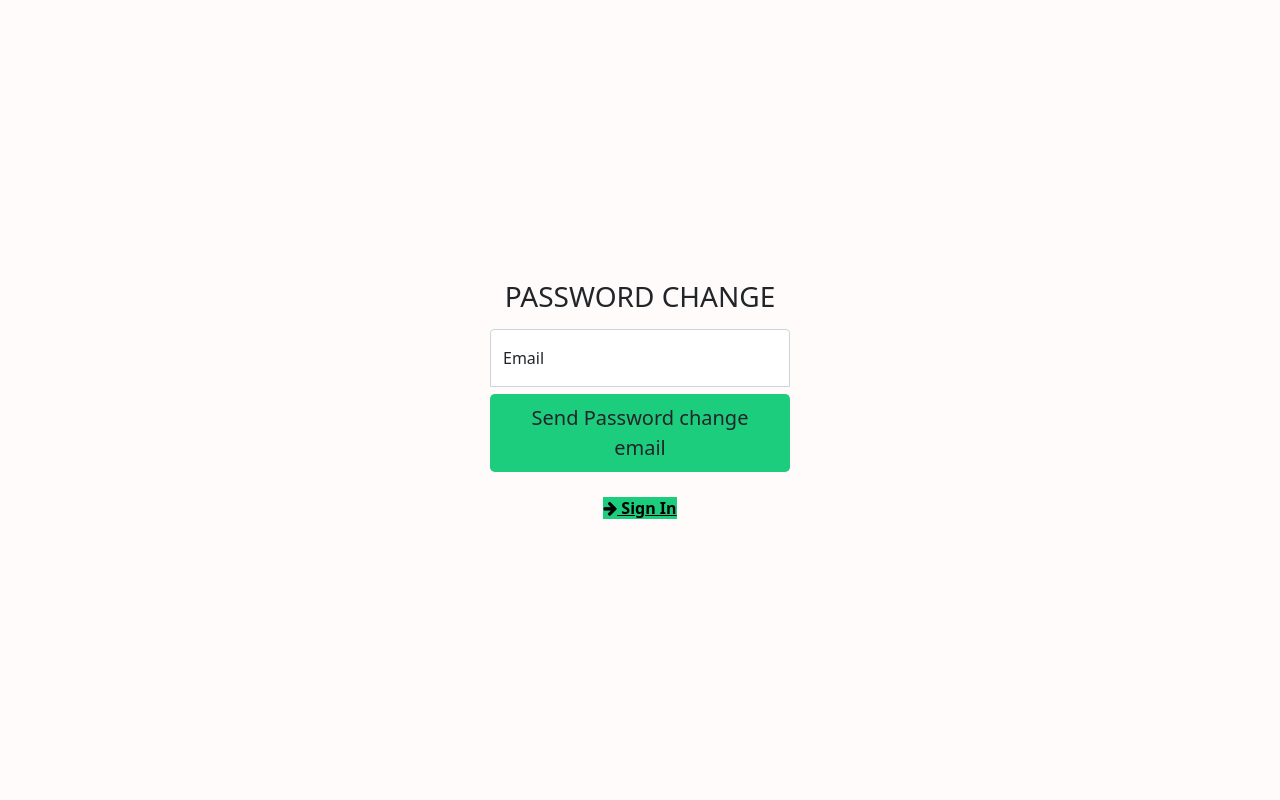
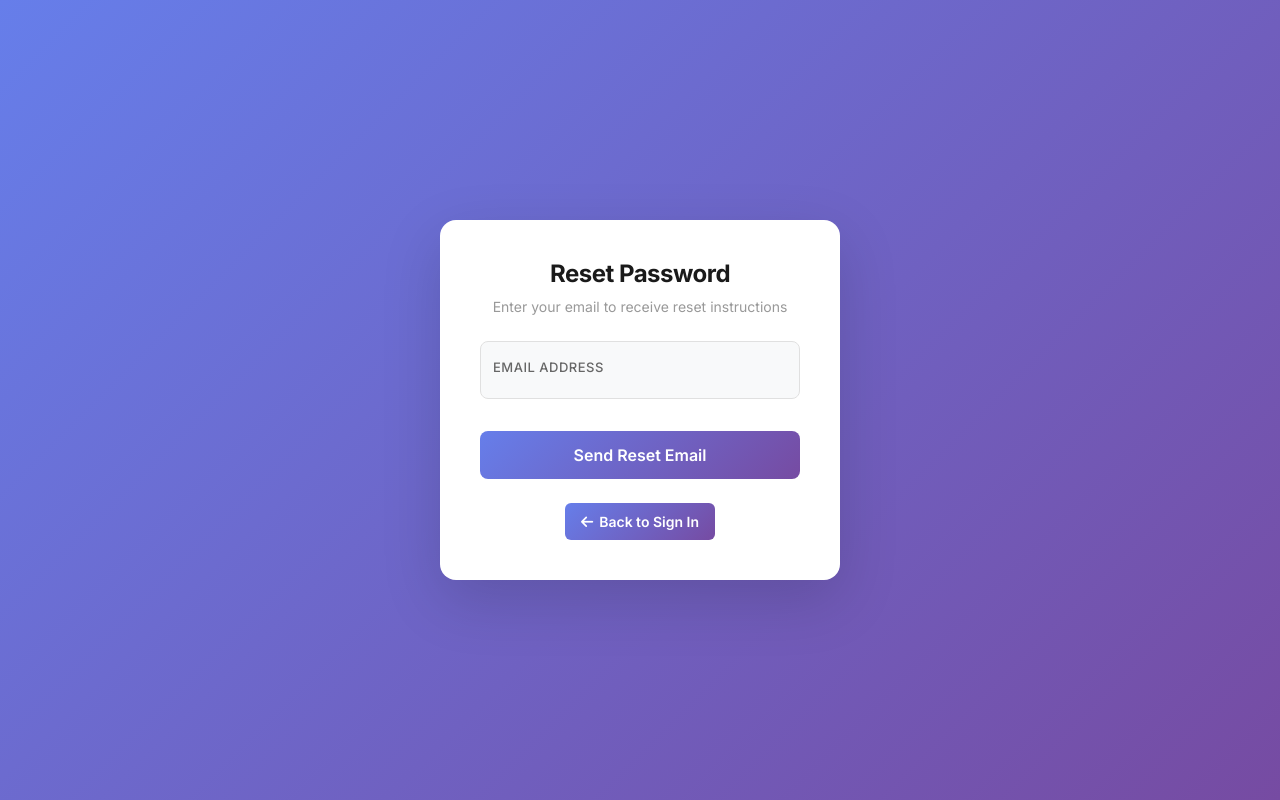
Before and after one commit to sheikhwasimuddin/DataSnap, a Flask app: page /passchange in a window 1280 px wide. Run offline with Flask 2, Linux system fonts and the light colour scheme.

Commit message:
2 commit

```diff
--- a/static/imp.txt
+++ /dev/null
@@ -1 +0,0 @@
-!Important
--- a/templates/passwordchange.html
+++ b/templates/passwordchange.html
@@ -1,110 +1,178 @@
-
 <!doctype html>
 <html lang="en">
 <head>
   <meta charset="utf-8">
   <meta name="viewport" content="width=device-width, initial-scale=1">
-    <meta name="description" content="">
-    <meta name="author" content="Mark Otto, Jacob Thornton, and Bootstrap contributors">
-    <meta name="generator" content="Hugo 0.88.1">
   <title>Password Change | DataSnap</title>
   <link rel="shortcut icon" href="{{url_for('static',filename='favicon.png')}}" type="image/x-icon">
-    <link rel="canonical" href="https://getbootstrap.com/docs/5.1/examples/sign-in/">
-
-
-
-    <!-- Bootstrap core CSS -->
-
-
-    <!-- Favicons -->
-
   <link href="https://cdn.jsdelivr.net/npm/bootstrap@5.1.3/dist/css/bootstrap.min.css" rel="stylesheet" integrity="sha384-1BmE4kWBq78iYhFldvKuhfTAU6auU8tT94WrHftjDbrCEXSU1oBoqyl2QvZ6jIW3" crossorigin="anonymous">
-<meta name="theme-color" content="#7952b3">
-<link rel="stylesheet" href="https://cdnjs.cloudflare.com/ajax/libs/font-awesome/4.7.0/css/font-awesome.min.css">
-
+  <link rel="stylesheet" href="https://cdnjs.cloudflare.com/ajax/libs/font-awesome/6.0.0/css/all.min.css">
+  <link href="https://fonts.googleapis.com/css2?family=Inter:wght@400;500;600;700&display=swap" rel="stylesheet">
 
   <style>
-        html,
-body {
+    * {
+      font-family: 'Inter', -apple-system, BlinkMacSystemFont, 'Segoe UI', sans-serif;
+    }
+
+    html, body {
       height: 100%;
+      margin: 0;
+      padding: 0;
     }
 
     body {
       display: flex;
       align-items: center;
-  padding-top: 40px;
-  padding-bottom: 40px;
-  background-color: #fffbfb;
+      justify-content: center;
+      padding: 20px;
+      background: linear-gradient(135deg, #667eea 0%, #764ba2 100%);
+      min-height: 100vh;
     }
 
     .form-signin {
       width: 100%;
-  max-width: 330px;
-  padding: 15px;
+      max-width: 400px;
+      padding: 0;
       margin: auto;
     }
 
-.form-signin .checkbox {
-  font-weight: 400;
+    .card {
+      border: none;
+      border-radius: 16px;
+      box-shadow: 0 20px 60px rgba(0, 0, 0, 0.15);
+      background: white;
+      overflow: hidden;
     }
 
-.form-signin .form-floating:focus-within {
-  z-index: 2;
+    .card-body {
+      padding: 40px;
     }
 
-.form-signin input[type="email"] {
-  margin-bottom: -1px;
-  border-bottom-right-radius: 0;
-  border-bottom-left-radius: 0;
+    h1 {
+      color: #1a1a1a;
+      font-size: 24px;
+      font-weight: 700;
+      margin-bottom: 8px;
+      letter-spacing: -0.5px;
     }
 
-.form-signin input[type="password"] {
-  margin-bottom: 10px;
-  border-top-left-radius: 0;
-  border-top-right-radius: 0;
-}
-      .bd-placeholder-img {
-        font-size: 1.125rem;
-        text-anchor: middle;
-        -webkit-user-select: none;
-        -moz-user-select: none;
-        user-select: none;
+    .form-floating > label {
+      color: #666;
+      font-size: 13px;
+      font-weight: 500;
+      text-transform: uppercase;
+      letter-spacing: 0.5px;
     }
 
-      @media (min-width: 768px) {
-        .bd-placeholder-img-lg {
-          font-size: 3.5rem;
+    .form-floating > .form-control:focus ~ label,
+    .form-floating > .form-control:not(:placeholder-shown) ~ label {
+      color: #667eea;
     }
+
+    .form-control {
+      border-radius: 8px;
+      border: 1px solid #e0e0e0;
+      padding: 12px 16px;
+      font-size: 15px;
+      transition: all 0.3s ease;
+      background-color: #f8f9fa;
+    }
+
+    .form-control:focus {
+      border-color: #667eea;
+      background-color: #fff;
+      box-shadow: 0 0 0 3px rgba(102, 126, 234, 0.1);
+    }
+
+    .btn-submit {
+      width: 100%;
+      padding: 12px 16px;
+      font-size: 16px;
+      font-weight: 600;
+      border-radius: 8px;
+      border: none;
+      background: linear-gradient(135deg, #667eea 0%, #764ba2 100%);
+      color: white;
+      cursor: pointer;
+      transition: all 0.3s ease;
+      margin-top: 24px;
+    }
+
+    .btn-submit:hover {
+      transform: translateY(-2px);
+      box-shadow: 0 10px 30px rgba(102, 126, 234, 0.3);
+    }
+
+    .alert {
+      border: none;
+      border-radius: 8px;
+      margin-bottom: 24px;
+      font-size: 14px;
+    }
+
+    .alert-success {
+      background-color: #d4edda;
+      color: #155724;
+    }
+
+    .links-container {
+      display: flex;
+      justify-content: center;
+      gap: 12px;
+      margin-top: 24px;
+      flex-wrap: wrap;
+    }
+
+    .links-container a {
+      color: white;
+      text-decoration: none;
+      font-size: 14px;
+      font-weight: 600;
+      padding: 8px 16px;
+      background: linear-gradient(135deg, #667eea 0%, #764ba2 100%);
+      border-radius: 6px;
+      transition: all 0.3s ease;
+      display: inline-flex;
+      align-items: center;
+      gap: 6px;
+    }
+
+    .links-container a:hover {
+      transform: translateY(-2px);
+      box-shadow: 0 8px 20px rgba(102, 126, 234, 0.3);
+      color: white;
     }
   </style>
-
-
-    <!-- Custom styles for this template -->
-    <link href="signin.css" rel="stylesheet">
 </head>
 <body class="text-center">
+  <main class="form-signin">
+    <div class="card">
+      <div class="card-body">
+        {% if val == 'true'%}
+        <div class="alert alert-success" role="alert">
+          Check your inbox for the password reset email!
+        </div>
+        {%endif %}
 
-<main class="form-signin">
-    {% if val == 'true'%}
-    <div class="alert alert-success row" role="alert">
-        Check You Inbox for password reset email and change your passsword!!
-      </div>
-      {%else %}
-      {% endif %}
         <form action="/passchange" method="post">
-    <h1 class="h3 mb-3 fw-normal">PASSWORD CHANGE</h1>
+          <h1>Reset Password</h1>
+          <p style="color: #999; font-size: 14px; margin-bottom: 24px;">Enter your email to receive reset instructions</p>
 
           <div class="form-floating my-2">
             <input type="email" class="form-control" name="pass_change_email" placeholder="name@example.com" required>
-      <label for="floatingInput">Email</label>
+            <label for="floatingInput">Email Address</label>
           </div>
-    <button class="w-100 btn btn-lg" type="submit" style="background-color: #1dcd7e;">Send Password change email</button><br><br>
+
+          <button class="btn-submit" type="submit">Send Reset Email</button>
         </form>
-  <a href="/" style="background-color: #1dcd7e; color:black;"><span><i class="fa fa-arrow-right" aria-hidden="true" ></i><b> Sign In </b></span></a>
 
+        <div class="links-container">
+          <a href="/"><i class="fas fa-arrow-left"></i>Back to Sign In</a>
+        </div>
+      </div>
+    </div>
   </main>
 
-
-
+  <script src="https://cdn.jsdelivr.net/npm/bootstrap@5.1.3/dist/js/bootstrap.bundle.min.js"></script>
 </body>
 </html>
--- a/test.py
+++ b/test.py
@@ -15,7 +15,7 @@ firebase = Firebase(config)
 auth = firebase.auth()
 
 # Login user
-user = auth.sign_in_with_email_and_password("test@gmaol.com", "123456")
+user = auth.sign_in_with_email_and_password("test@gmail.com", "123456")
 token = user['idToken']
 
 # Decode token (optional)
```
Also changed, not shown: README.md. Lines whose indentation alone changed are shown as unchanged.
